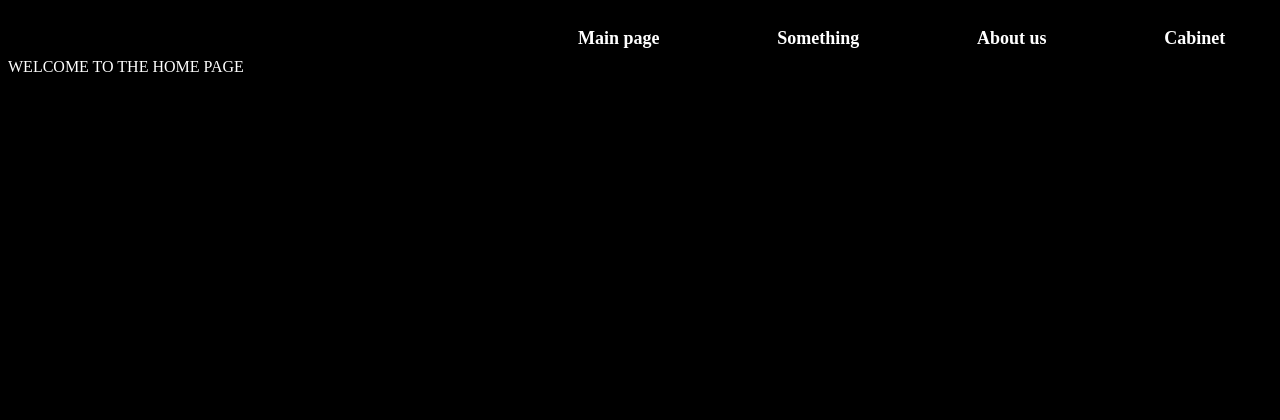
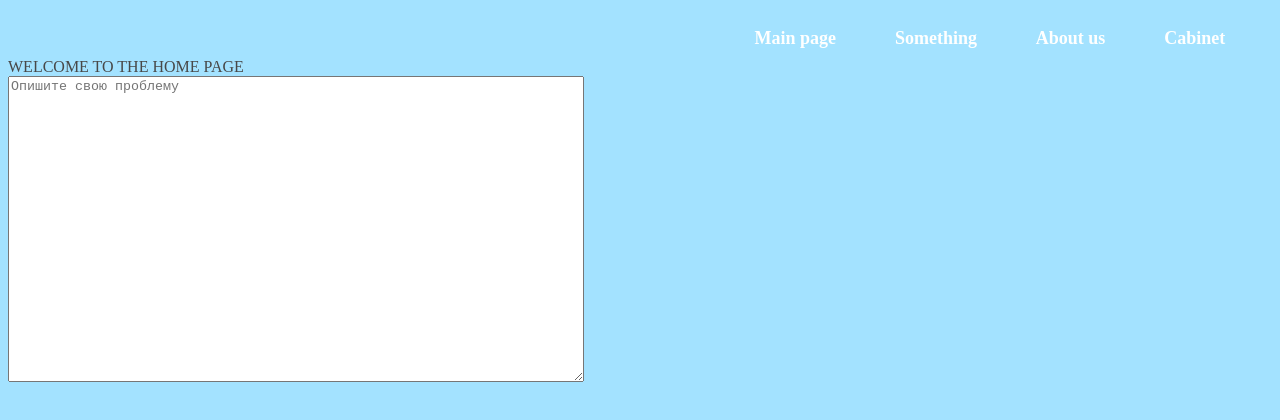
Before and after one commit to Danilpascenko802/Website-, a plain HTML site: page html/home.html in a window 1280 px wide. Drawn offline with Linux system fonts and the light colour scheme.

Commit message:
css + content

```diff
--- /dev/null
+++ b/css/homepage.css
@@ -0,0 +1,4 @@
+#home_text_area{
+    height: 500px;
+    width: 45%;
+}
--- a/css/reset.css
+++ b/css/reset.css
@@ -2,5 +2,5 @@ a {
   animation: none;
 }
 div {
-  color: white;
+  color: rgb(72, 72, 72);
 }
--- a/css/style.css
+++ b/css/style.css
@@ -1,3 +1,4 @@
+@import "/css/homepage.css";
 /*html {
   height: 100%;
   width: 100%;
@@ -5,7 +6,7 @@
 .body {
   height: 100%;
   width: 99%;
-  background-color: rgb(0, 0, 0);
+  background-color: rgb(163, 226, 255);
 
   display: flex;
   flex-direction: column;
@@ -28,7 +29,7 @@
   color: rgb(255, 255, 255);
 }
 .navigation_pages {
-  margin-left: 10%;
+  margin-left: 5%;
 }
 .nav_pages_link {
   text-decoration: none;
@@ -62,7 +63,7 @@
   margin-top: 35px;
   font-weight: 800;
   font-size: 23px;
-  color: rgb(255, 193, 23);
+  color: rgb(45, 45, 45);
 }
 #registration_box {
   display: flex;
@@ -99,3 +100,7 @@
   background-color: rgb(255, 255, 126);
   border-color: rgb(255, 255, 126);
 }
+#home_text_area{
+  height: 300px;
+  width: 45%;
+}
--- a/html/home.html
+++ b/html/home.html
@@ -26,5 +26,7 @@
       </ul>
     </div>
     <div>WELCOME TO THE HOME PAGE</div>
+    <textarea name="hp_textarea" id="home_text_area" cols="10" rows="10" placeholder="Опишите свою проблему"></textarea>
+    </form>
   </body>
 </html>
```
